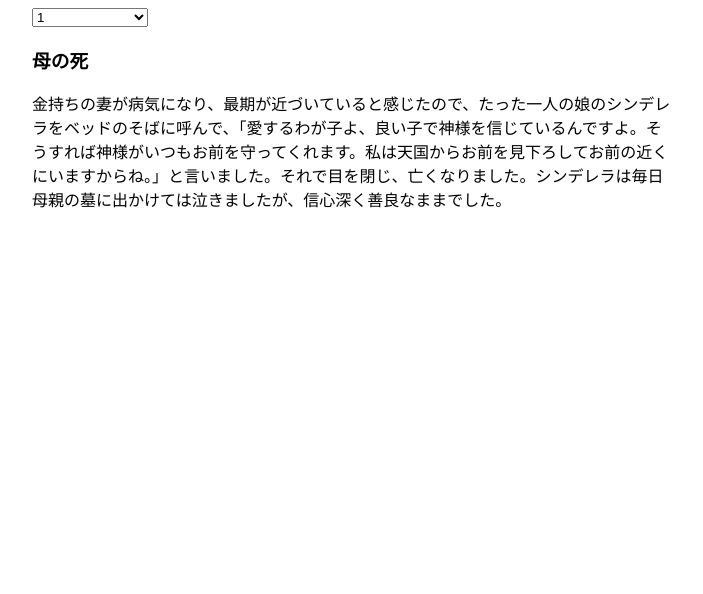
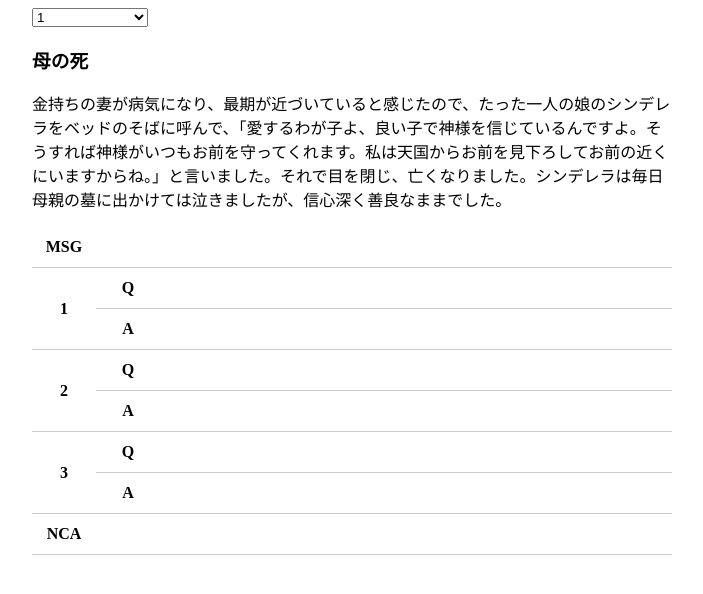
Before and after one commit to m04uc513/chatbot-trainers, a website: page public/edit-rule.html in a window 1280 px wide. Shown: the whole page, without its empty margins (288-991 px from the left). Drawn offline with nearby package versions, Linux system fonts and the light colour scheme; no server answers.

Commit message:
rule definition field

```diff
--- a/public/edit-rule.html
+++ b/public/edit-rule.html
@@ -97,7 +97,49 @@ button {
     <div>
       <H3>{{ story[section].subtitle }}</H3>
       <p>{{ story[section].paragraph }}</p>
-      <p>{{ JSON.stringify(rules[section]) }}</p>
+    </div>
+    <div>
+      <table>
+        <tr>
+          <th width="10">MSG</th>
+          <td width="90%"></td>
+        </tr>
+      </table>
+      <table>
+        <tr>
+          <th width="10%" rowspan="2">1</th>
+          <th width="10%">Q</th>
+          <td width="80%"></td>
+        </tr>
+        <tr>
+          <th>A</th>
+          <td></td>
+        </tr>
+        <tr>
+          <th rowspan="2">2</th>
+          <th>Q</th>
+          <td></td>
+        </tr>
+        <tr>
+          <th>A</th>
+          <td></td>
+        </tr>
+        <tr>
+          <th rowspan="2">3</th>
+          <th>Q</th>
+          <td></td>
+        </tr>
+        <tr>
+          <th>A</th>
+          <td></td>
+        </tr>
+      </table>
+      <table>
+        <tr>
+          <th width="10%">NCA</th>
+          <td width="90%"></td>
+        </tr>
+      </table>
     </div>
   </div>
 </body>
```
Also changed, not shown: public/whole.html (+1 -1 lines).
